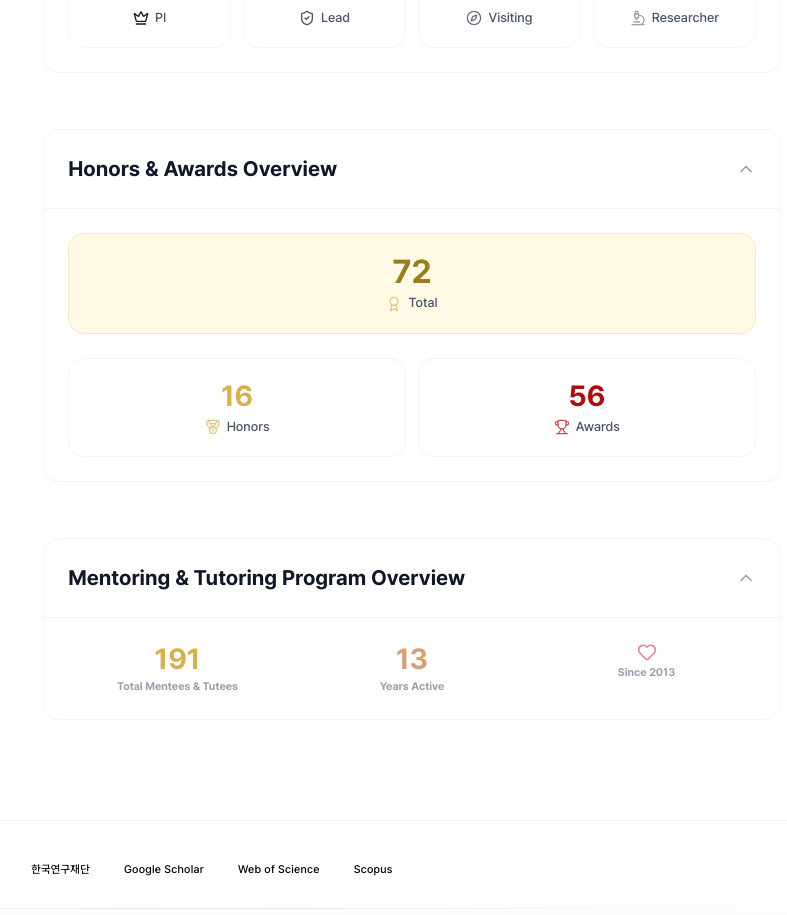
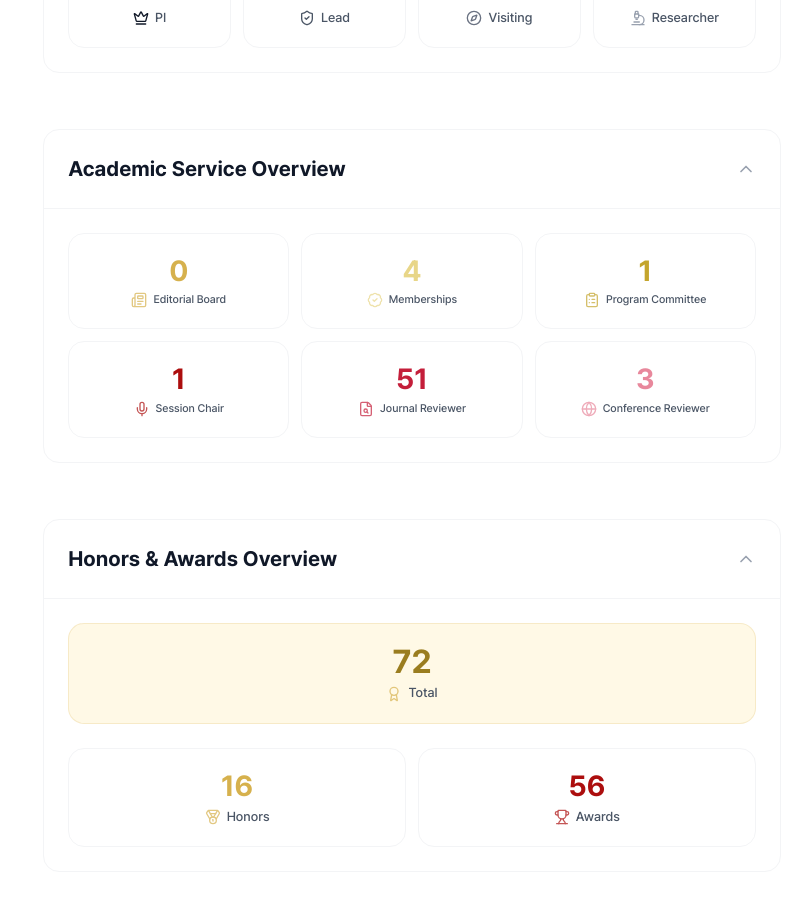
Before and after one commit to FinDS-Lab/website, a React (Vite) app: page /website/members/director in a window 1280 px wide. Shown: the part 6286-7201 px from the top of the page, without its empty margins (428-1215 px from the left). Built offline with nearby package versions, Linux system fonts and the light colour scheme.

Commit message:
20260205-1427

```diff
--- a/src/components/templates/about/introduction.tsx
+++ b/src/components/templates/about/introduction.tsx
@@ -1,6 +1,6 @@
 import { memo, useState } from 'react'
 import { Link } from 'react-router-dom'
-import { Quote, Home } from 'lucide-react'
+import { Quote, Home, Target, Atom } from 'lucide-react'
 
 // Image Imports
 import banner1 from '@/assets/images/banner/1.webp'
@@ -213,7 +213,7 @@ export const AboutIntroductionTemplate = () => {
               style={{ borderColor: 'rgba(214, 177, 77, 0.2)', background: 'rgba(17, 24, 39, 0.7)' }}
             >
               <div className="flex items-center gap-10">
-                <span className="text-base md:text-lg" style={{color: '#D6B14D'}}>🎯</span>
+                <Target className="size-16 md:size-18" style={{color: '#D6B14D'}} />
                 <span className="text-sm md:text-base font-bold text-gray-300 tracking-tight">
                   {goalLang === 'ko' ? <>FINDS Lab의 <span style={{color: '#D6B14D'}}>목표</span></> : <>FINDS Lab's <span style={{color: '#D6B14D'}}>Goal</span></>}
                 </span>
@@ -327,7 +327,7 @@ export const AboutIntroductionTemplate = () => {
               style={{ borderColor: 'rgba(214, 177, 77, 0.2)', background: 'rgba(17, 24, 39, 0.7)' }}
             >
               <div className="flex items-center gap-10">
-                <span className="text-base md:text-lg" style={{color: '#D6B14D'}}>🔬</span>
+                <Atom className="size-16 md:size-18" style={{color: '#D6B14D'}} />
                 <span className="text-sm md:text-base font-bold text-gray-300 tracking-tight">
                   {researchLang === 'ko' ? <>FINDS Lab의 <span style={{color: '#D6B14D'}}>연구 분야</span></> : <>FINDS Lab's <span style={{color: '#D6B14D'}}>Research Areas</span></>}
                 </span>
--- a/src/components/templates/members/director-academic.tsx
+++ b/src/components/templates/members/director-academic.tsx
@@ -1584,7 +1584,6 @@ export const MembersDirectorAcademicTemplate = () => {
                     >
                       <div className="flex items-center gap-8">
                         <p className="text-sm md:text-base font-bold text-gray-900">Editorial Board Memberships</p>
-                        <span className="px-8 py-2 bg-[#D6B14D] text-white text-[10px] font-bold rounded-full">0</span>
                       </div>
                       <ChevronDown size={16} className={`text-gray-400 transition-transform duration-300 ${expandedSections.editorialBoard ? 'rotate-180' : ''}`}/>
                     </button>
@@ -1603,7 +1602,6 @@ export const MembersDirectorAcademicTemplate = () => {
                     >
                       <div className="flex items-center gap-8">
                         <p className="text-sm md:text-base font-bold text-gray-900">Academic Memberships</p>
-                        <span className="px-8 py-2 bg-[#E8D688] text-white text-[10px] font-bold rounded-full">4</span>
                       </div>
                       <ChevronDown size={16} className={`text-gray-400 transition-transform duration-300 ${expandedSections.academicMemberships ? 'rotate-180' : ''}`}/>
                     </button>
@@ -1661,7 +1659,6 @@ export const MembersDirectorAcademicTemplate = () => {
                     >
                       <div className="flex items-center gap-8">
                         <p className="text-sm md:text-base font-bold text-gray-900">Program Committee</p>
-                        <span className="px-8 py-2 bg-[#FFEB99] text-gray-700 text-[10px] font-bold rounded-full">{committees.length}</span>
                       </div>
                       <ChevronDown size={16} className={`text-gray-400 transition-transform duration-300 ${expandedSections.programCommittee ? 'rotate-180' : ''}`}/>
                     </button>
@@ -1698,7 +1695,6 @@ export const MembersDirectorAcademicTemplate = () => {
                     >
                       <div className="flex items-center gap-8">
                         <p className="text-sm md:text-base font-bold text-gray-900">Session Chair</p>
-                        <span className="px-8 py-2 text-white text-[10px] font-bold rounded-full" style={{backgroundColor: '#AC0E0E'}}>{sessionChairs.length}</span>
                       </div>
                       <ChevronDown size={16} className={`text-gray-400 transition-transform duration-300 ${expandedSections.sessionChair ? 'rotate-180' : ''}`}/>
                     </button>
@@ -1735,7 +1731,6 @@ export const MembersDirectorAcademicTemplate = () => {
                     >
                       <div className="flex items-center gap-8">
                         <p className="text-sm md:text-base font-bold text-gray-900">Journal Reviewer</p>
-                        <span className="px-8 py-2 text-white text-[10px] font-bold rounded-full" style={{backgroundColor: '#C41E3A'}}>{journals.length}</span>
                       </div>
                       <ChevronDown size={16} className={`text-gray-400 transition-transform duration-300 ${expandedSections.journalReviewer ? 'rotate-180' : ''}`}/>
                     </button>
@@ -1769,7 +1764,6 @@ export const MembersDirectorAcademicTemplate = () => {
                     >
                       <div className="flex items-center gap-8">
                         <p className="text-sm font-bold text-gray-900">Conference Reviewer</p>
-                        <span className="px-8 py-2 text-white text-[10px] font-bold rounded-full" style={{backgroundColor: '#E8889C'}}>{conferenceReviewers.length}</span>
                       </div>
                       <ChevronDown size={16} className={`text-gray-400 transition-transform duration-300 ${expandedSections.conferenceReviewer ? 'rotate-180' : ''}`}/>
                     </button>
--- a/src/components/templates/members/director-portfolio-academic.tsx
+++ b/src/components/templates/members/director-portfolio-academic.tsx
@@ -1677,7 +1677,6 @@ export const MembersDirectorPortfolioAcademicTemplate = () => {
                     >
                       <div className="flex items-center gap-8">
                         <p className="text-sm md:text-base font-bold text-gray-900">Editorial Board Memberships</p>
-                        <span className="px-8 py-2 bg-[#D6B14D] text-white text-[10px] font-bold rounded-full">0</span>
                       </div>
                       <ChevronDown size={16} className={`text-gray-400 transition-transform duration-300 ${expandedSections.editorialBoard ? 'rotate-180' : ''}`}/>
                     </button>
@@ -1696,7 +1695,6 @@ export const MembersDirectorPortfolioAcademicTemplate = () => {
                     >
                       <div className="flex items-center gap-8">
                         <p className="text-sm md:text-base font-bold text-gray-900">Academic Memberships</p>
-                        <span className="px-8 py-2 bg-[#E8D688] text-white text-[10px] font-bold rounded-full">4</span>
                       </div>
                       <ChevronDown size={16} className={`text-gray-400 transition-transform duration-300 ${expandedSections.academicMemberships ? 'rotate-180' : ''}`}/>
                     </button>
@@ -1754,7 +1752,6 @@ export const MembersDirectorPortfolioAcademicTemplate = () => {
                     >
                       <div className="flex items-center gap-8">
                         <p className="text-sm md:text-base font-bold text-gray-900">Program Committee</p>
-                        <span className="px-8 py-2 bg-[#FFEB99] text-gray-700 text-[10px] font-bold rounded-full">{committees.length}</span>
                       </div>
                       <ChevronDown size={16} className={`text-gray-400 transition-transform duration-300 ${expandedSections.programCommittee ? 'rotate-180' : ''}`}/>
                     </button>
@@ -1791,7 +1788,6 @@ export const MembersDirectorPortfolioAcademicTemplate = () => {
                     >
                       <div className="flex items-center gap-8">
                         <p className="text-sm md:text-base font-bold text-gray-900">Session Chair</p>
-                        <span className="px-8 py-2 text-white text-[10px] font-bold rounded-full" style={{backgroundColor: '#AC0E0E'}}>{sessionChairs.length}</span>
                       </div>
                       <ChevronDown size={16} className={`text-gray-400 transition-transform duration-300 ${expandedSections.sessionChair ? 'rotate-180' : ''}`}/>
                     </button>
@@ -1828,7 +1824,6 @@ export const MembersDirectorPortfolioAcademicTemplate = () => {
                     >
                       <div className="flex items-center gap-8">
                         <p className="text-sm md:text-base font-bold text-gray-900">Journal Reviewer</p>
-                        <span className="px-8 py-2 text-white text-[10px] font-bold rounded-full" style={{backgroundColor: '#C41E3A'}}>{journals.length}</span>
                       </div>
                       <ChevronDown size={16} className={`text-gray-400 transition-transform duration-300 ${expandedSections.journalReviewer ? 'rotate-180' : ''}`}/>
                     </button>
@@ -1862,7 +1857,6 @@ export const MembersDirectorPortfolioAcademicTemplate = () => {
                     >
                       <div className="flex items-center gap-8">
                         <p className="text-sm md:text-base font-bold text-gray-900">Conference Reviewer</p>
-                        <span className="px-8 py-2 text-white text-[10px] font-bold rounded-full" style={{backgroundColor: '#E8889C'}}>{conferenceReviewers.length}</span>
                       </div>
                       <ChevronDown size={16} className={`text-gray-400 transition-transform duration-300 ${expandedSections.conferenceReviewer ? 'rotate-180' : ''}`}/>
                     </button>
--- a/src/components/templates/members/director.tsx
+++ b/src/components/templates/members/director.tsx
@@ -33,10 +33,15 @@ import {
   ShieldCheck,
   Compass,
   Microscope,
-  Heart,
+  Newspaper,
+  BadgeCheck,
+  ClipboardList,
+  Mic,
+  FileSearch,
+  Globe,
 } from 'lucide-react'
 import {useStoreModal} from '@/store/modal'
-import type {HonorsData} from '@/types/data'
+import type {HonorsData, AcademicActivitiesData} from '@/types/data'
 import {citationStats, affiliations, researchInterests, scholarConfig} from '@/data/director-common'
 
 // Scholar data type
@@ -192,6 +197,7 @@ export const MembersDirectorTemplate = () => {
   const [teachingSearchTerm, setTeachingSearchTerm] = useState('')
   const [expandedProjectYears, setExpandedProjectYears] = useState<string[]>([])
   const [honorsData, setHonorsData] = useState<HonorsData | null>(null)
+  const [activitiesData, setActivitiesData] = useState<AcademicActivitiesData | null>(null)
   const [expandedYears, setExpandedYears] = useState<Set<string>>(new Set(['2025', '2024', '2023', '2022', '2021', '2020', '2019', '2018', '2017', '2016', '2015', '2014', '2013']))
   const [expandedEduAwards, setExpandedEduAwards] = useState<Set<number>>(new Set([0, 1, 2])) // For education awards/honors - all expanded
   const [expandedSections, setExpandedSections] = useState({
@@ -201,11 +207,10 @@ export const MembersDirectorTemplate = () => {
     employment: true,
     publicationOverview: true,
     projectOverview: true,
+    academicServiceOverview: true,
     honorsOverview: true,
-    mentoringOverview: true,
     teaching: true
   })
-  const [menteeCount, setMenteeCount] = useState(0)
 
   // Sticky profile card refs and state
   const profileCardRef = useRef<HTMLDivElement>(null)
@@ -390,12 +395,9 @@ export const MembersDirectorTemplate = () => {
       })
       .catch(console.error)
 
-    // Fetch mentees count
-    fetch(`${baseUrl}data/mentees.json`)
+    fetch(`${baseUrl}data/academicactivities.json`)
       .then(res => res.json())
-      .then((data: Record<string, any>) => {
-        setMenteeCount(Object.keys(data).length)
-      })
+      .then((data: AcademicActivitiesData) => setActivitiesData(data))
       .catch(console.error)
   }, [])
 
@@ -429,6 +431,20 @@ export const MembersDirectorTemplate = () => {
       researcher: researcherProjects.length,
     }
   }, [projects])
+
+  // Academic Service Statistics
+  const serviceStats = useMemo(() => {
+    if (!activitiesData) return { editorial: 0, membership: 4, committee: 0, chair: 0, journalReviewer: 0, conferenceReviewer: 0 }
+    const acts = activitiesData.activities
+    return {
+      editorial: 0, // Coming soon
+      membership: 4, // Hardcoded (lifetime memberships)
+      committee: acts.filter(a => a.category === 'committee').length,
+      chair: acts.filter(a => a.category === 'chair').length,
+      journalReviewer: acts.filter(a => a.category === 'journal').length,
+      conferenceReviewer: acts.filter(a => a.category === 'conference').length,
+    }
+  }, [activitiesData])
 
   // Group projects by year
   const projectsByYear = useMemo(() => {
@@ -1128,6 +1144,89 @@ export const MembersDirectorTemplate = () => {
               </section>
             )}
 
+            {/* Academic Service Overview */}
+            <section className="bg-white border border-gray-100 rounded-2xl overflow-hidden">
+              <button
+                onClick={() => toggleSection('academicServiceOverview')}
+                className="w-full flex items-center justify-between p-20 md:p-24 hover:bg-gray-50 transition-colors"
+              >
+                <h3 className="text-lg md:text-xl font-bold text-gray-900">Academic Service Overview</h3>
+                <ChevronDown size={20} className={`text-gray-400 transition-transform duration-300 ${expandedSections.academicServiceOverview ? 'rotate-180' : ''}`}/>
+              </button>
+              {expandedSections.academicServiceOverview && (
+                <div className="p-20 md:p-24 border-t border-gray-100">
+                  <div className="grid grid-cols-2 md:grid-cols-3 gap-8 md:gap-12">
+                    {/* Editorial Board Memberships */}
+                    <div className="group relative bg-white border border-gray-100 rounded-2xl p-16 md:p-20 hover:border-[#D6B14D]/40 hover:shadow-lg hover:shadow-[#D6B14D]/10 transition-all duration-300">
+                      <div className="absolute top-0 left-16 right-16 h-[2px] bg-gradient-to-r from-[#D6B14D]/60 to-transparent rounded-full opacity-0 group-hover:opacity-100 transition-opacity" />
+                      <div className="flex flex-col items-center text-center">
+                        <span className="text-2xl md:text-3xl font-bold mb-4 transition-all duration-300" style={{color: '#D6B14D'}}>{serviceStats.editorial}</span>
+                        <div className="flex items-center gap-6">
+                          <Newspaper className="size-14 md:size-16" style={{color: '#D6B14D', opacity: 0.7}} />
+                          <span className="text-[10px] md:text-xs font-medium text-gray-600">Editorial Board</span>
+                        </div>
+                      </div>
+                    </div>
+                    {/* Academic Memberships */}
+                    <div className="group relative bg-white border border-gray-100 rounded-2xl p-16 md:p-20 hover:border-[#E8D688]/50 hover:shadow-lg hover:shadow-[#E8D688]/10 transition-all duration-300">
+                      <div className="absolute top-0 left-16 right-16 h-[2px] bg-gradient-to-r from-[#E8D688]/80 to-transparent rounded-full opacity-0 group-hover:opacity-100 transition-opacity" />
+                      <div className="flex flex-col items-center text-center">
+                        <span className="text-2xl md:text-3xl font-bold mb-4 transition-all duration-300" style={{color: '#E8D688'}}>{serviceStats.membership}</span>
+                        <div className="flex items-center gap-6">
+                          <BadgeCheck className="size-14 md:size-16" style={{color: '#E8D688', opacity: 0.7}} />
+                          <span className="text-[10px] md:text-xs font-medium text-gray-600">Memberships</span>
+                        </div>
+                      </div>
+                    </div>
+                    {/* Program Committee */}
+                    <div className="group relative bg-white border border-gray-100 rounded-2xl p-16 md:p-20 hover:border-[#FFEB99]/70 hover:shadow-lg hover:shadow-[#FFEB99]/10 transition-all duration-300">
+                      <div className="absolute top-0 left-16 right-16 h-[2px] bg-gradient-to-r from-[#FFEB99] to-transparent rounded-full opacity-0 group-hover:opacity-100 transition-opacity" />
+                      <div className="flex flex-col items-center text-center">
+                        <span className="text-2xl md:text-3xl font-bold mb-4 transition-all duration-300" style={{color: '#C4A52D'}}>{serviceStats.committee}</span>
+                        <div className="flex items-center gap-6">
+                          <ClipboardList className="size-14 md:size-16" style={{color: '#C4A52D', opacity: 0.7}} />
+                          <span className="text-[10px] md:text-xs font-medium text-gray-600">Program Committee</span>
+                        </div>
+                      </div>
+                    </div>
+                    {/* Session Chair */}
+                    <div className="group relative bg-white border border-gray-100 rounded-2xl p-16 md:p-20 hover:border-[#AC0E0E]/30 hover:shadow-lg hover:shadow-[#AC0E0E]/10 transition-all duration-300">
+                      <div className="absolute top-0 left-16 right-16 h-[2px] bg-gradient-to-r from-[#AC0E0E]/60 to-transparent rounded-full opacity-0 group-hover:opacity-100 transition-opacity" />
+                      <div className="flex flex-col items-center text-center">
+                        <span className="text-2xl md:text-3xl font-bold mb-4 transition-all duration-300" style={{color: '#AC0E0E'}}>{serviceStats.chair}</span>
+                        <div className="flex items-center gap-6">
+                          <Mic className="size-14 md:size-16" style={{color: '#AC0E0E', opacity: 0.7}} />
+                          <span className="text-[10px] md:text-xs font-medium text-gray-600">Session Chair</span>
+                        </div>
+                      </div>
+                    </div>
+                    {/* Journal Reviewer */}
+                    <div className="group relative bg-white border border-gray-100 rounded-2xl p-16 md:p-20 hover:border-[#C41E3A]/30 hover:shadow-lg hover:shadow-[#C41E3A]/10 transition-all duration-300">
+                      <div className="absolute top-0 left-16 right-16 h-[2px] bg-gradient-to-r from-[#C41E3A]/60 to-transparent rounded-full opacity-0 group-hover:opacity-100 transition-opacity" />
+                      <div className="flex flex-col items-center text-center">
+                        <span className="text-2xl md:text-3xl font-bold mb-4 transition-all duration-300" style={{color: '#C41E3A'}}>{serviceStats.journalReviewer}</span>
+                        <div className="flex items-center gap-6">
+                          <FileSearch className="size-14 md:size-16" style={{color: '#C41E3A', opacity: 0.7}} />
+                          <span className="text-[10px] md:text-xs font-medium text-gray-600">Journal Reviewer</span>
+                        </div>
+                      </div>
+                    </div>
+                    {/* Conference Reviewer */}
+                    <div className="group relative bg-white border border-gray-100 rounded-2xl p-16 md:p-20 hover:border-[#E8889C]/50 hover:shadow-lg hover:shadow-[#E8889C]/10 transition-all duration-300">
+                      <div className="absolute top-0 left-16 right-16 h-[2px] bg-gradient-to-r from-[#E8889C]/80 to-transparent rounded-full opacity-0 group-hover:opacity-100 transition-opacity" />
+                      <div className="flex flex-col items-center text-center">
+                        <span className="text-2xl md:text-3xl font-bold mb-4 transition-all duration-300" style={{color: '#E8889C'}}>{serviceStats.conferenceReviewer}</span>
+                        <div className="flex items-center gap-6">
+                          <Globe className="size-14 md:size-16" style={{color: '#E8889C', opacity: 0.7}} />
+                          <span className="text-[10px] md:text-xs font-medium text-gray-600">Conference Reviewer</span>
+                        </div>
+                      </div>
+                    </div>
+                  </div>
+                </div>
+              )}
+            </section>
+
             {/* Honors & Awards Overview */}
             <section className="bg-white border border-gray-100 rounded-2xl overflow-hidden">
               <button
@@ -1185,35 +1284,6 @@ export const MembersDirectorTemplate = () => {
               )}
             </section>
 
-            {/* Mentoring & Tutoring Program Overview */}
-            <section className="bg-white border border-gray-100 rounded-2xl overflow-hidden">
-              <button
-                onClick={() => toggleSection('mentoringOverview')}
-                className="w-full flex items-center justify-between p-20 md:p-24 hover:bg-gray-50 transition-colors"
-              >
-                <h3 className="text-lg md:text-xl font-bold text-gray-900">Mentoring & Tutoring Program Overview</h3>
-                <ChevronDown size={20} className={`text-gray-400 transition-transform duration-300 ${expandedSections.mentoringOverview ? 'rotate-180' : ''}`}/>
-              </button>
-              {expandedSections.mentoringOverview && (
-                <div className="p-20 md:p-24 border-t border-gray-100">
-                  <div className="grid grid-cols-1 md:grid-cols-3 gap-16">
-                    <div className="text-center">
-                      <p className="text-2xl md:text-3xl font-bold text-primary">{menteeCount}</p>
-                      <p className="text-[10px] md:text-xs font-bold text-gray-400 mt-4">Total Mentees & Tutees</p>
-                    </div>
-                    <div className="text-center">
-                      <p className="text-2xl md:text-3xl font-bold" style={{color: '#D6A076'}}>13</p>
-                      <p className="text-[10px] md:text-xs font-bold text-gray-400 mt-4">Years Active</p>
-                    </div>
-                    <div className="text-center">
-                      <Heart className="size-20 mx-auto mb-4" style={{color: '#E8889C'}} />
-                      <p className="text-[10px] md:text-xs font-bold text-gray-400">Since 2013</p>
-                    </div>
-                  </div>
-                </div>
-              )}
-            </section>
-
           </main>
         </div>
       </section>
```
